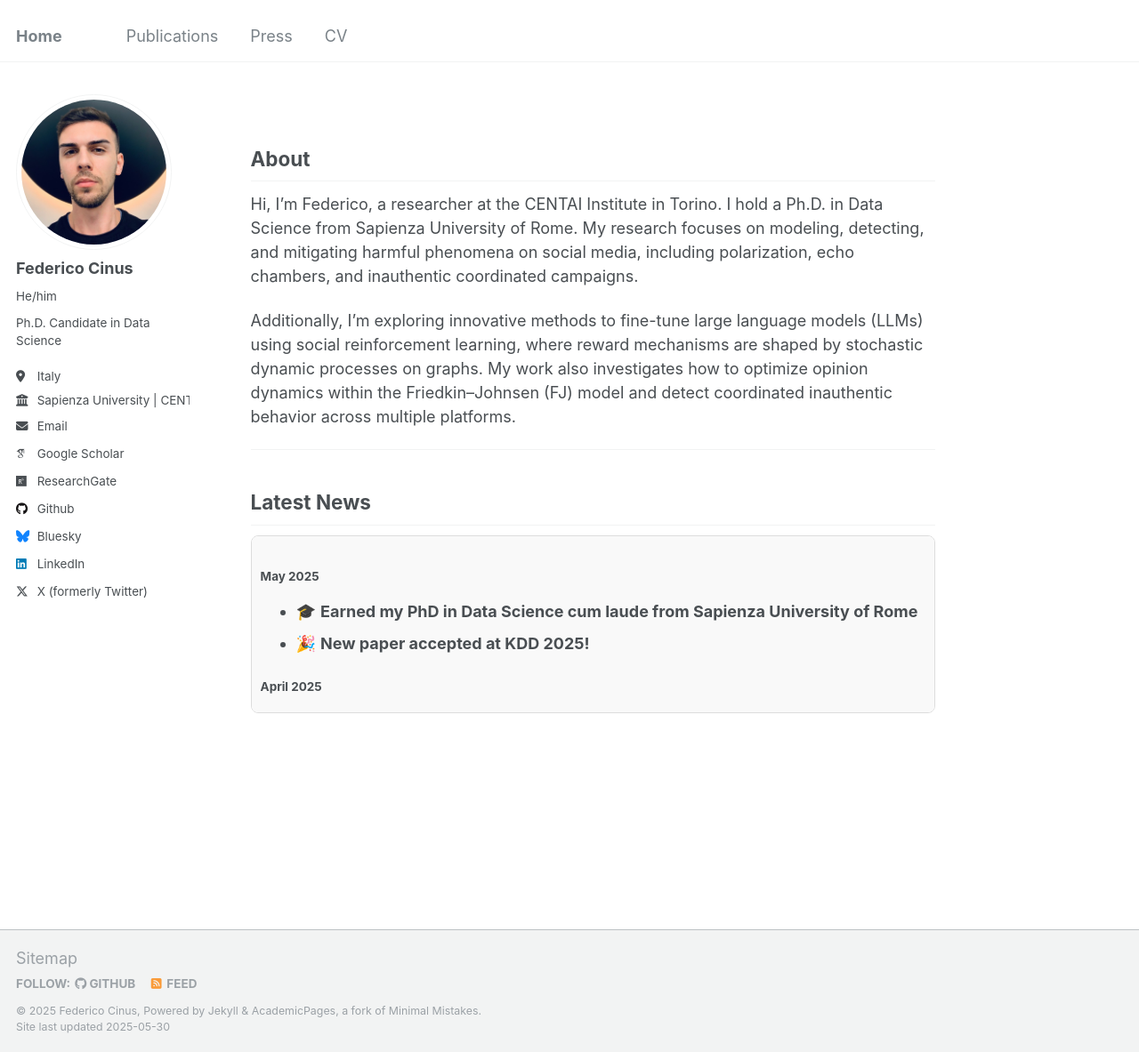
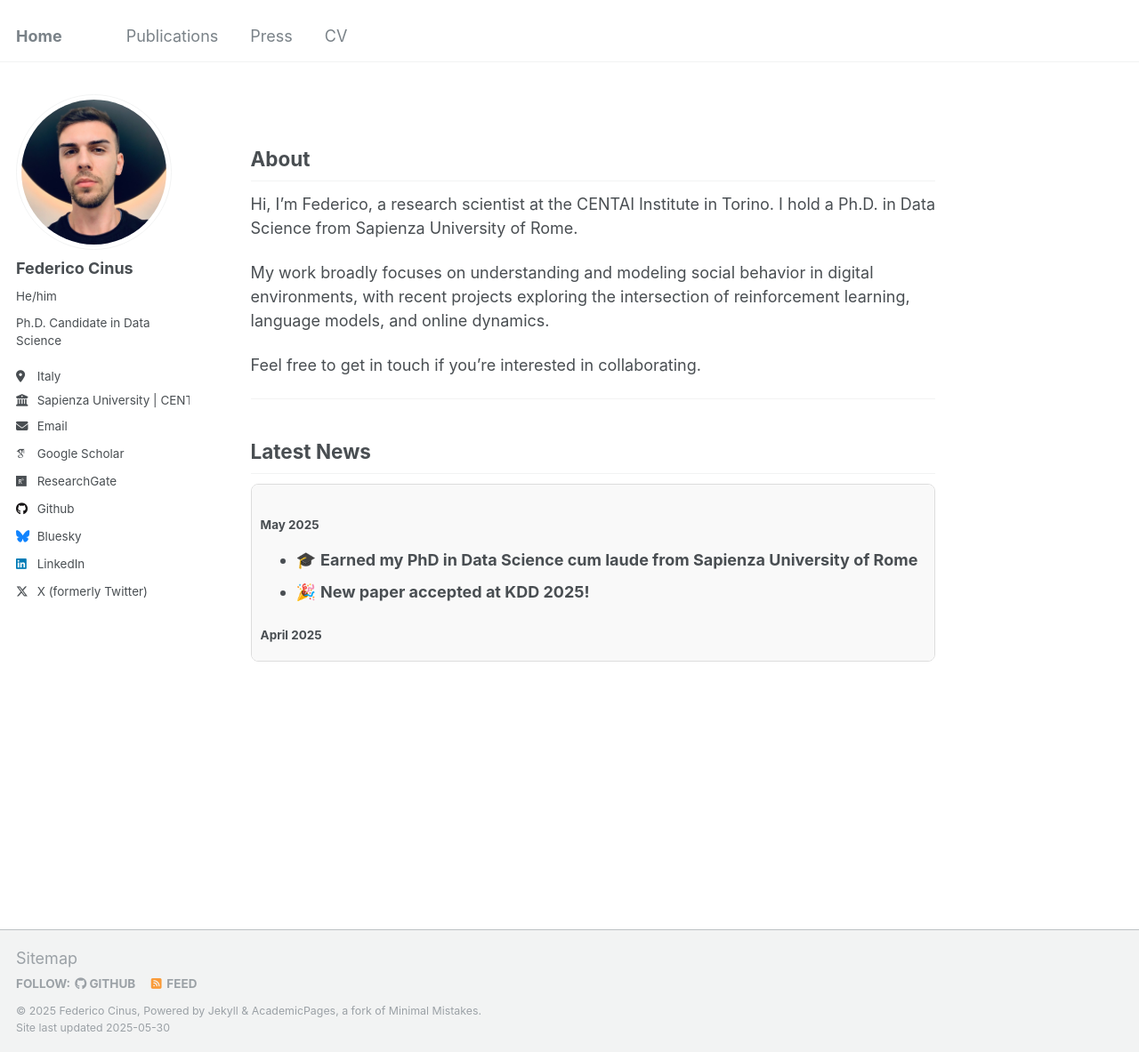
Before and after one commit to FedericoCinus/website, a Jekyll site: the page built from _pages/about.md, in a window 1280 px wide and 1183 px high. Shown: the whole window at 89% size. Built offline with Jekyll 4.4.1, drawn with Linux system fonts in a browser that asks for light colours; some web fonts are replaced.

Commit message:
Update about.md

```diff
--- a/_pages/about.md
+++ b/_pages/about.md
@@ -10,10 +10,11 @@ redirect_from:
 
 ## About
 
-Hi, I’m Federico, a researcher at the CENTAI Institute in Torino. I hold a Ph.D. in Data Science from Sapienza University of Rome.
-My research focuses on modeling, detecting, and mitigating harmful phenomena on social media, including polarization, echo chambers, and inauthentic coordinated campaigns.
+Hi, I’m Federico, a research scientist at the CENTAI Institute in Torino. I hold a Ph.D. in Data Science from Sapienza University of Rome.
 
-Additionally, I’m exploring innovative methods to fine-tune large language models (LLMs) using social reinforcement learning, where reward mechanisms are shaped by stochastic dynamic processes on graphs. My work also investigates how to optimize opinion dynamics within the Friedkin–Johnsen (FJ) model and detect coordinated inauthentic behavior across multiple platforms.
+My work broadly focuses on understanding and modeling social behavior in digital environments, with recent projects exploring the intersection of reinforcement learning, language models, and online dynamics.
+
+Feel free to get in touch if you’re interested in collaborating.
 
 ---
 
```
